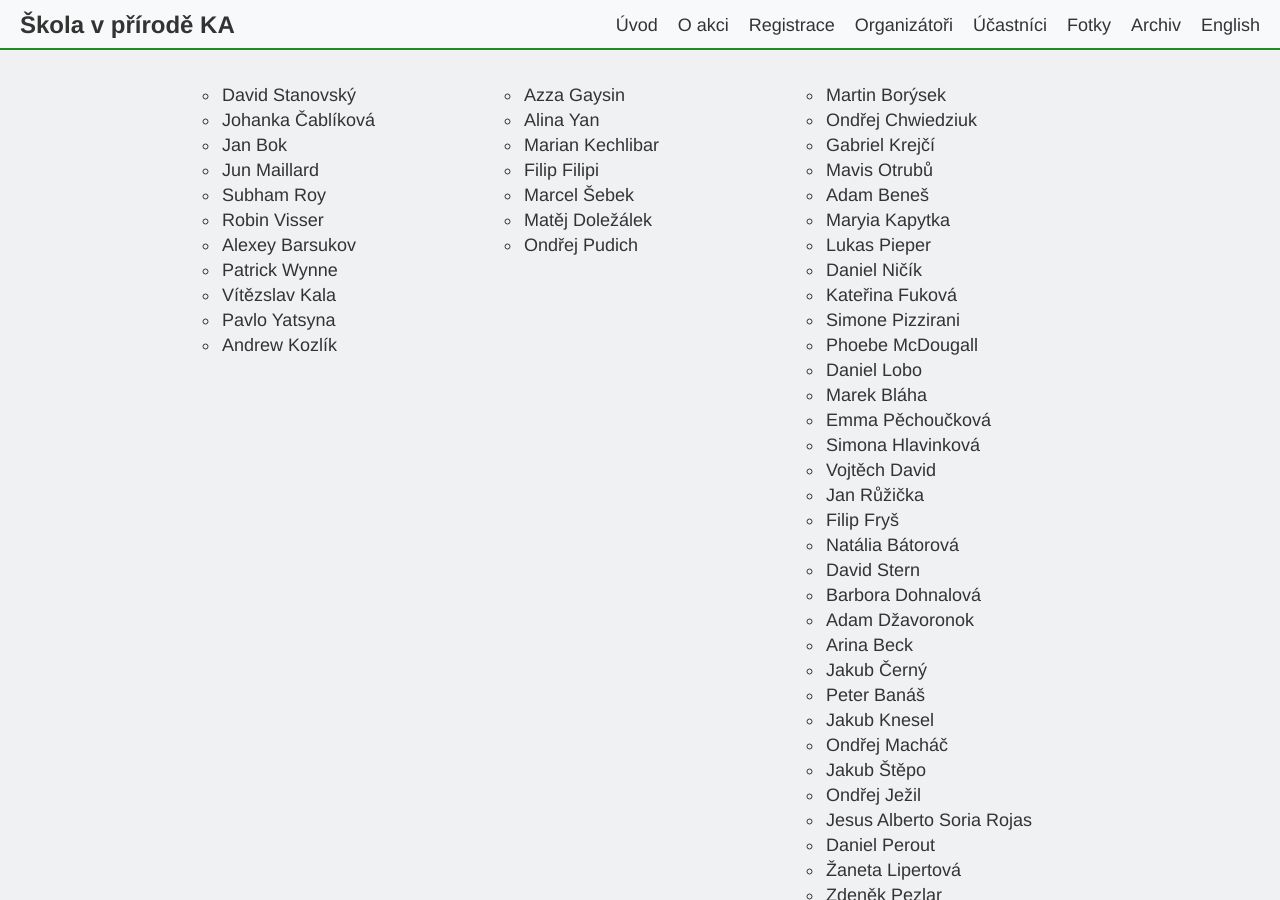
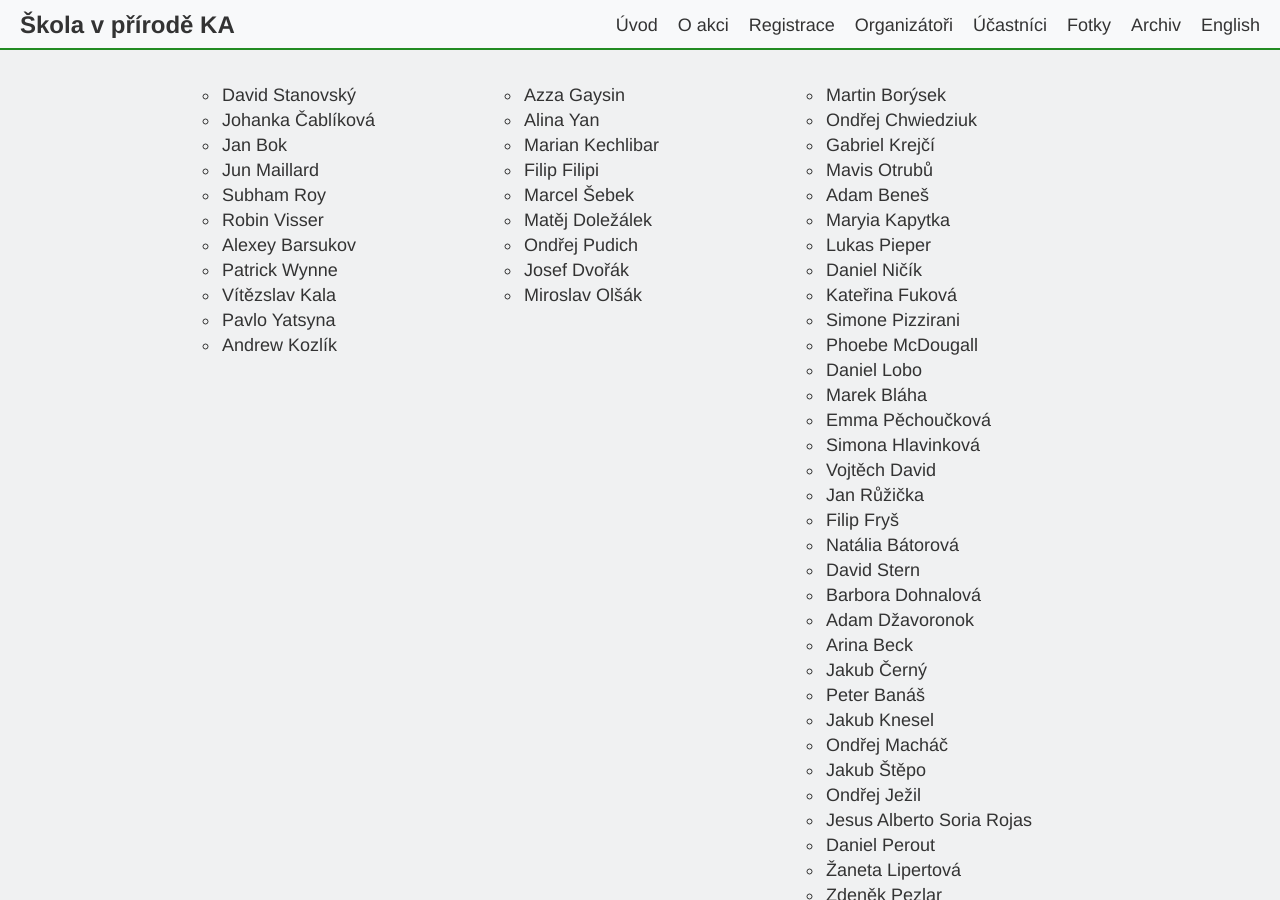
Before and after one commit to ondrachwiedziuk/skolavprirodenew, a Jekyll site: the page built from index.md, in a window 1280 px wide and 900 px high, scrolled down 4058 px. Built offline with Jekyll 4.4.1, drawn with Linux system fonts in a browser that asks for light colours.

Commit message:
Pepa a Mirek

```diff
--- a/_includes/participants.html
+++ b/_includes/participants.html
@@ -81,6 +81,12 @@
                     </li>
                     <li>
                       Ondřej Pudich
+                    </li>
+                    <li>
+                      Josef Dvořák
+                    </li>
+                    <li>
+                      Miroslav Olšák
                     </li>
                   </ul>
             </div>
```
